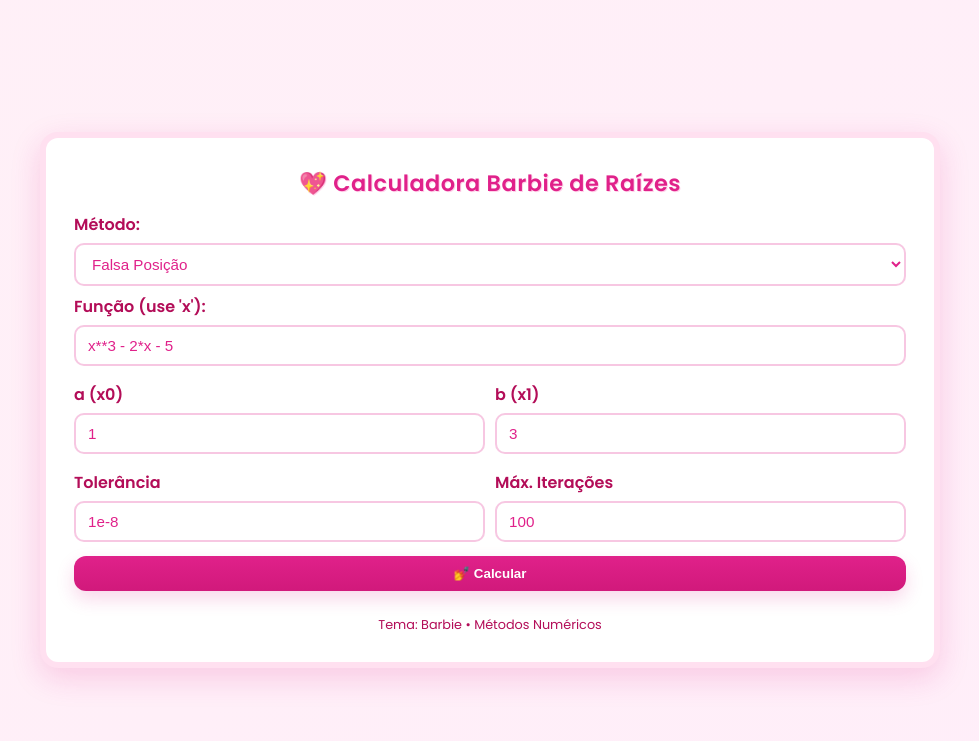
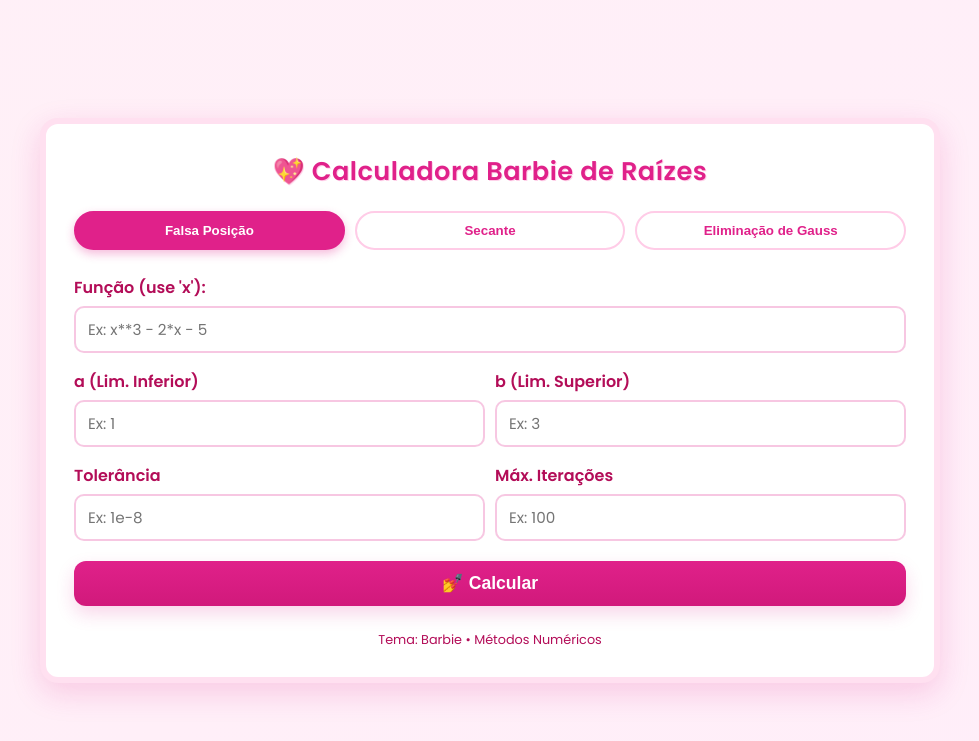
Before and after one commit to fabriciobrito01/calculadora-barbie, a Flask app: page / in a window 1280 px wide. Shown: the top 741 px of the page, without its empty margins (150-1129 px from the left). Run offline with Flask 3, Linux system fonts and the light colour scheme.

Commit message:
update frontend

```diff
--- a/static/css/style.css
+++ b/static/css/style.css
@@ -1,4 +1,4 @@
-/* ... (manter os estilos anteriores do :root, body, container, inputs, btns) ... */
+/* ... (manter estilos anteriores do :root, body, container) ... */
 @import url('https://fonts.googleapis.com/css2?family=Poppins:wght@400;600&display=swap');
 
 :root{
@@ -17,12 +17,12 @@
   display:flex;
   align-items:center;
   justify-content:center;
-  padding: 20px; /* Adicionado padding para telas menores */
+  padding: 20px;
 }
 
 .container{
   width: 100%;
-  max-width: 900px; /* Aumentei a largura máxima para caber a tabela */
+  max-width: 900px;
   background: white;
   padding: 28px;
   border-radius: 18px;
@@ -31,55 +31,64 @@
   text-align: center;
 }
 
-/* ... (h1, label, inputs, row, col, btn iguais ao anterior) ... */
-h1{ margin: 0 0 12px; font-size: 1.4rem; letter-spacing: 0.5px; text-shadow: 1px 1px 0 rgba(255,204,231,0.9); }
+h1{ margin: 0 0 20px; font-size: 1.6rem; letter-spacing: 0.5px; text-shadow: 1px 1px 0 rgba(255,204,231,0.9); }
+
+/* --- Novos Estilos para o Seletor de Métodos --- */
+.metodo-selector {
+    display: flex;
+    gap: 10px;
+    margin-bottom: 25px;
+    justify-content: center;
+    flex-wrap: wrap; /* Para telas pequenas */
+}
+
+.btn-metodo {
+    padding: 10px 15px;
+    border: 2px solid var(--barbie-pink-light);
+    background-color: white;
+    color: var(--barbie-pink);
+    border-radius: 20px;
+    cursor: pointer;
+    font-weight: 600;
+    transition: all 0.3s ease;
+    flex: 1;
+    min-width: 120px;
+}
+
+.btn-metodo:hover {
+    background-color: #fff0f7;
+    border-color: var(--barbie-pink);
+}
+
+.btn-metodo.active {
+    background-color: var(--barbie-pink);
+    color: white;
+    border-color: var(--barbie-pink);
+    box-shadow: 0 4px 10px rgba(224, 33, 138, 0.3);
+}
+
+/* ... (restante dos estilos de label, input, btn, resultado, tabela iguais ao anterior) ... */
 label{ display:block; text-align:left; font-weight:600; margin-top:8px; color: #b30d58; }
-input[type="text"], input[type="number"], select { width:100%; padding:10px 12px; margin-top:6px; border-radius:10px; border:2px solid rgba(224,33,138,0.25); outline:none; font-size: 0.95rem; background-color: white; color: var(--barbie-pink); }
+input[type="text"], input[type="number"], select, textarea {
+    width:100%; padding:10px 12px; margin-top:6px; border-radius:10px;
+    border:2px solid rgba(224,33,138,0.25); outline:none; font-size: 0.95rem;
+    background-color: white; color: var(--barbie-pink); font-family: inherit;
+}
+textarea { resize: vertical; }
+
 .row{ display:flex; gap:10px; margin-top:8px; }
 .col{ flex:1; }
-.btn{ margin-top:14px; width:100%; padding:10px; border-radius:12px; background: linear-gradient(180deg, var(--barbie-pink) 0%, #d1197b 100%); color:white; border:none; font-weight:700; cursor:pointer; box-shadow: 0 8px 18px rgba(224,33,138,0.18); transition: transform 0.12s ease, box-shadow 0.12s; }
+.btn{ margin-top:20px; width:100%; padding:12px; border-radius:12px; background: linear-gradient(180deg, var(--barbie-pink) 0%, #d1197b 100%); color:white; border:none; font-weight:700; cursor:pointer; box-shadow: 0 8px 18px rgba(224,33,138,0.18); transition: transform 0.12s ease, box-shadow 0.12s; font-size: 1.1rem; }
 .btn:hover{ transform: translateY(-3px); box-shadow: 0 12px 26px rgba(224,33,138,0.25); }
-.footer{ margin-top:12px; font-size:0.8rem; color:#b30d58; }
+.footer{ margin-top:25px; font-size:0.8rem; color:#b30d58; }
 
-/* --- Novos estilos para os resultados e tabela --- */
-.resultado {
-    margin-top: 25px;
-    text-align: left;
-}
+.resultado { margin-top: 25px; text-align: left; }
 .erro-msg { color: #d32f2f; background: #ffebee; padding: 10px; border-radius: 8px; }
 .status-msg { color: #b30d58; font-style: italic; margin-bottom: 10px; }
 .raiz-destaque { font-size: 1.2em; color: var(--barbie-pink); margin-bottom: 15px; }
-
-.tabela-container {
-    overflow-x: auto; /* Permite rolagem horizontal se a tabela for grande */
-    margin-top: 15px;
-    border-radius: 10px;
-    border: 2px solid var(--barbie-pink-light);
-}
-
-table {
-    width: 100%;
-    border-collapse: collapse;
-    font-size: 0.9rem;
-    white-space: nowrap; /* Evita quebra de linha nas células */
-}
-
-th, td {
-    padding: 10px 12px;
-    text-align: center;
-    border-bottom: 1px solid #ffd6eb;
-}
-
-th {
-    background-color: var(--barbie-pink-light);
-    color: #b30d58;
-    font-weight: 600;
-}
-
-tr:nth-child(even) {
-    background-color: #fff5fa;
-}
-
-tr:hover {
-    background-color: #ffeef9;
-}
+.tabela-container { overflow-x: auto; margin-top: 15px; border-radius: 10px; border: 2px solid var(--barbie-pink-light); }
+table { width: 100%; border-collapse: collapse; font-size: 0.9rem; white-space: nowrap; }
+th, td { padding: 10px 12px; text-align: center; border-bottom: 1px solid #ffd6eb; }
+th { background-color: var(--barbie-pink-light); color: #b30d58; font-weight: 600; }
+tr:nth-child(even) { background-color: #fff5fa; }
+tr:hover { background-color: #ffeef9; }
--- a/static/js/main.js
+++ b/static/js/main.js
@@ -1,22 +1,94 @@
+// Gerenciamento da seleção de métodos
+const botoesMetodo = document.querySelectorAll('.btn-metodo');
+const inputMetodo = document.getElementById('metodo');
+const camposRaizes = document.getElementById('campos-raizes');
+const camposGauss = document.getElementById('campos-gauss');
+const criteriosParada = document.getElementById('criterios-parada');
+const labelA = document.getElementById('label-a');
+const labelB = document.getElementById('label-b');
+const resultadoDiv = document.getElementById('resultado');
+
+function limparCampos() {
+    document.getElementById('funcao').value = '';
+    document.getElementById('a').value = '';
+    document.getElementById('b').value = '';
+    document.getElementById('tol').value = '';
+    document.getElementById('max_iter').value = '';
+    document.getElementById('matriz').value = '';
+    resultadoDiv.innerHTML = '';
+}
+
+botoesMetodo.forEach(btn => {
+    btn.addEventListener('click', () => {
+        // Remove classe ativa de todos e adiciona no clicado
+        botoesMetodo.forEach(b => b.classList.remove('active'));
+        btn.classList.add('active');
+
+        const metodo = btn.dataset.metodo;
+        inputMetodo.value = metodo;
+
+        limparCampos();
+
+        // Lógica de exibição dos campos
+        if (metodo === 'falsa_posicao') {
+            camposRaizes.style.display = 'block';
+            camposGauss.style.display = 'none';
+            criteriosParada.style.display = 'flex';
+            labelA.textContent = 'a (Lim. Inferior)';
+            labelB.textContent = 'b (Lim. Superior)';
+        } else if (metodo === 'secante') {
+            camposRaizes.style.display = 'block';
+            camposGauss.style.display = 'none';
+            criteriosParada.style.display = 'flex';
+            labelA.textContent = 'x0 (Chute inicial 1)';
+            labelB.textContent = 'x1 (Chute inicial 2)';
+        } else if (metodo === 'gauss') {
+            camposRaizes.style.display = 'none';
+            camposGauss.style.display = 'block';
+            criteriosParada.style.display = 'none'; // Gauss direto não costuma precisar de tol/iter
+        }
+    });
+});
+
+// Inicializa com Falsa Posição e campos limpos
+limparCampos();
+
+// Envio do formulário
 document.getElementById("calcForm").addEventListener("submit", async (e) => {
   e.preventDefault();
 
-  // ... (captura dos inputs igual ao anterior) ...
-  const metodo = document.getElementById("metodo").value;
-  const funcao = document.getElementById("funcao").value.trim();
-  const a = document.getElementById("a").value;
-  const b = document.getElementById("b").value;
-  const tol = document.getElementById("tol").value.trim();
-  const max_iter = document.getElementById("max_iter").value;
-
+  const metodo = inputMetodo.value;
   const resultadoDiv = document.getElementById("resultado");
   resultadoDiv.innerHTML = "⏳ Calculando...";
+
+  // Monta o payload baseado no método ativo
+  let payload = { metodo };
+
+  if (metodo === 'gauss') {
+      payload.matriz = document.getElementById('matriz').value.trim();
+      if (!payload.matriz) {
+          resultadoDiv.innerHTML = `<div class="erro-msg"><strong>Erro:</strong> Informe a matriz.</div>`;
+          return;
+      }
+  } else {
+      // Métodos de Raízes
+      payload.funcao = document.getElementById("funcao").value.trim();
+      payload.a = document.getElementById("a").value;
+      payload.b = document.getElementById("b").value;
+      payload.tol = document.getElementById("tol").value.trim();
+      payload.max_iter = document.getElementById("max_iter").value;
+
+      if (!payload.funcao || !payload.a || !payload.b || !payload.tol || !payload.max_iter) {
+         resultadoDiv.innerHTML = `<div class="erro-msg"><strong>Erro:</strong> Preencha todos os campos.</div>`;
+         return;
+      }
+  }
 
   try {
     const res = await fetch("/calcular", {
       method: "POST",
       headers: { "Content-Type": "application/json" },
-      body: JSON.stringify({ metodo, funcao, a, b, tol, max_iter })
+      body: JSON.stringify(payload)
     });
 
     const data = await res.json();
@@ -26,16 +98,14 @@
       return;
     }
 
+    // Renderização do resultado (adaptar para Gauss depois)
     let html = `<h3>Resultados: ${data.metodo_nome}</h3>`;
-
-    if (data.msg) {
-        html += `<p class="status-msg">${data.msg}</p>`;
+    if (data.msg) html += `<p class="status-msg">${data.msg}</p>`;
+    if (data.raiz !== null && data.raiz !== undefined) {
+        html += `<p class="raiz-destaque">Resultado: <strong>${Number(data.raiz).toFixed(8)}</strong></p>`;
     }
 
-    if (data.raiz !== null) {
-        html += `<p class="raiz-destaque">Raiz aproximada: <strong>${Number(data.raiz).toFixed(8)}</strong></p>`;
-    }
-
+    // Tabela para métodos iterativos
     if (data.historico && data.historico.length > 0) {
         html += `
         <div class="tabela-container">
@@ -43,34 +113,28 @@
                 <thead>
                     <tr>
                         <th>I</th>
-                        <th>A (ou $x_{i-1}$)</th>
-                        <th>B (ou $x_i$)</th>
-                        <th>Xi (ou $x_{i+1}$)</th>
-                        <th>f(A)</th>
-                        <th>f(B)</th>
-                        <th>f(Xi)</th>
+                        <th>${metodo === 'secante' ? 'x_{i-1}' : 'A'}</th>
+                        <th>${metodo === 'secante' ? 'x_i' : 'B'}</th>
+                        <th>${metodo === 'secante' ? 'x_{i+1}' : 'Xi'}</th>
+                        <th>f(...)</th>
                         <th>Erro Rel. (%)</th>
                     </tr>
                 </thead>
                 <tbody>
         `;
-
         data.historico.forEach(iter => {
-            const erroPerc = (iter.erro_rel * 100).toFixed(6) + '%';
+            // Simplifiquei a tabela para caber melhor, ajuste conforme necessidade
             html += `
                 <tr>
                     <td>${iter.iteracao}</td>
                     <td>${iter.a.toFixed(6)}</td>
                     <td>${iter.b.toFixed(6)}</td>
                     <td style="font-weight:bold; color: var(--barbie-pink);">${iter.xi.toFixed(6)}</td>
-                    <td>${iter.fa.toExponential(4)}</td>
-                    <td>${iter.fb.toExponential(4)}</td>
-                    <td>${iter.fxi.toExponential(4)}</td>
-                    <td>${erroPerc}</td>
+                    <td>${iter.fxi.toExponential(2)}</td>
+                    <td>${(iter.erro_rel * 100).toFixed(4)}%</td>
                 </tr>
             `;
         });
-
         html += `</tbody></table></div>`;
     }
 
--- a/templates/index.html
+++ b/templates/index.html
@@ -10,39 +10,52 @@
   <main class="container">
     <h1>💖 Calculadora Barbie de Raízes</h1>
 
+    <!-- Botões de Seleção de Método -->
+    <div class="metodo-selector">
+        <button type="button" class="btn-metodo active" data-metodo="falsa_posicao">Falsa Posição</button>
+        <button type="button" class="btn-metodo" data-metodo="secante">Secante</button>
+        <button type="button" class="btn-metodo" data-metodo="gauss">Eliminação de Gauss</button>
+    </div>
+
     <form id="calcForm">
-      <!-- Seleção de Método -->
-      <label for="metodo">Método:</label>
-      <select id="metodo" required>
-        <option value="falsa_posicao">Falsa Posição</option>
-        <option value="secante">Secante</option>
-      </select>
+      <!-- Campo oculto para guardar o método selecionado -->
+      <input type="hidden" id="metodo" value="falsa_posicao">
 
-      <!-- Função -->
+      <!-- Campos Comuns (Raízes) -->
+      <div id="campos-raizes">
           <label for="funcao">Função (use 'x'):</label>
-      <input id="funcao" type="text" value="x**3 - 2*x - 5" required />
+          <input id="funcao" type="text" placeholder="Ex: x**3 - 2*x - 5" />
 
-      <!-- Intervalos A e B -->
           <div class="row">
             <div class="col">
-          <label for="a">a (x0)</label>
-          <input id="a" type="number" step="any" value="1" required />
+              <label id="label-a" for="a">a (Lim. Inferior)</label>
+              <input id="a" type="number" step="any" placeholder="Ex: 1" />
             </div>
             <div class="col">
-          <label for="b">b (x1)</label>
-          <input id="b" type="number" step="any" value="3" required />
+              <label id="label-b" for="b">b (Lim. Superior)</label>
+              <input id="b" type="number" step="any" placeholder="Ex: 3" />
+            </div>
           </div>
       </div>
 
-      <!-- Critérios de Parada (Obrigatórios) -->
-      <div class="row">
+      <!-- Campos Específicos para Gauss (Exemplo inicial) -->
+      <div id="campos-gauss" style="display: none;">
+          <label for="matriz">Matriz Aumentada (separada por ; e ,):</label>
+          <textarea id="matriz" rows="4" placeholder="Ex: 3,2,-1,1; 2,-2,4,-2; -1,0.5,-1,0"></textarea>
+          <p style="font-size: 0.8em; color: #b30d58; margin-top: 5px;">
+              Digite as linhas separadas por ponto-e-vírgula (;) e os elementos por vírgula (,).
+          </p>
+      </div>
+
+      <!-- Critérios de Parada -->
+      <div class="row" id="criterios-parada">
         <div class="col">
            <label for="tol">Tolerância</label>
-           <input id="tol" type="text" value="1e-8" placeholder="Ex: 1e-8" required />
+           <input id="tol" type="text" placeholder="Ex: 1e-8" />
         </div>
         <div class="col">
            <label for="max_iter">Máx. Iterações</label>
-           <input id="max_iter" type="number" value="100" placeholder="Ex: 100" required />
+           <input id="max_iter" type="number" placeholder="Ex: 100" />
         </div>
       </div>
 
```
Lines whose indentation alone changed are shown as unchanged.
